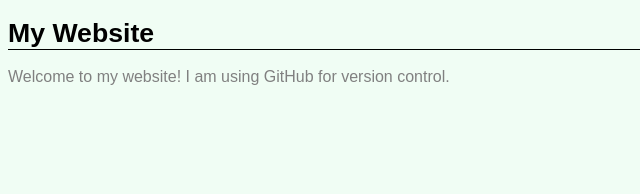
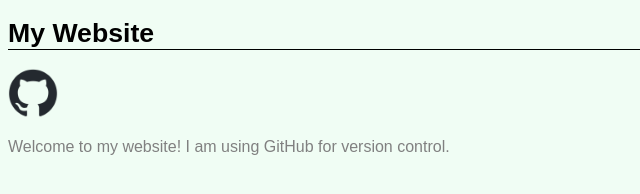
Before and after one commit to GloriaRosenberg/Exercise_Unit5_website, a plain HTML site: page index.html in a window 1280 px wide. Shown: the whole page, without its empty margins (0-640 px from the left). Drawn offline with Linux system fonts and the light colour scheme.

Commit message:
Added first image

```diff
--- a/index.html
+++ b/index.html
@@ -6,6 +6,7 @@
     </head>
     <body>
         <h1>My Website</h1>
+        <img src="github-mark.png" width="50px" alt="Git logo">
         <p>Welcome to my website! I am using GitHub for
         version control.</p>
     </body>
```
Also changed, not shown: github-mark.png (added).
